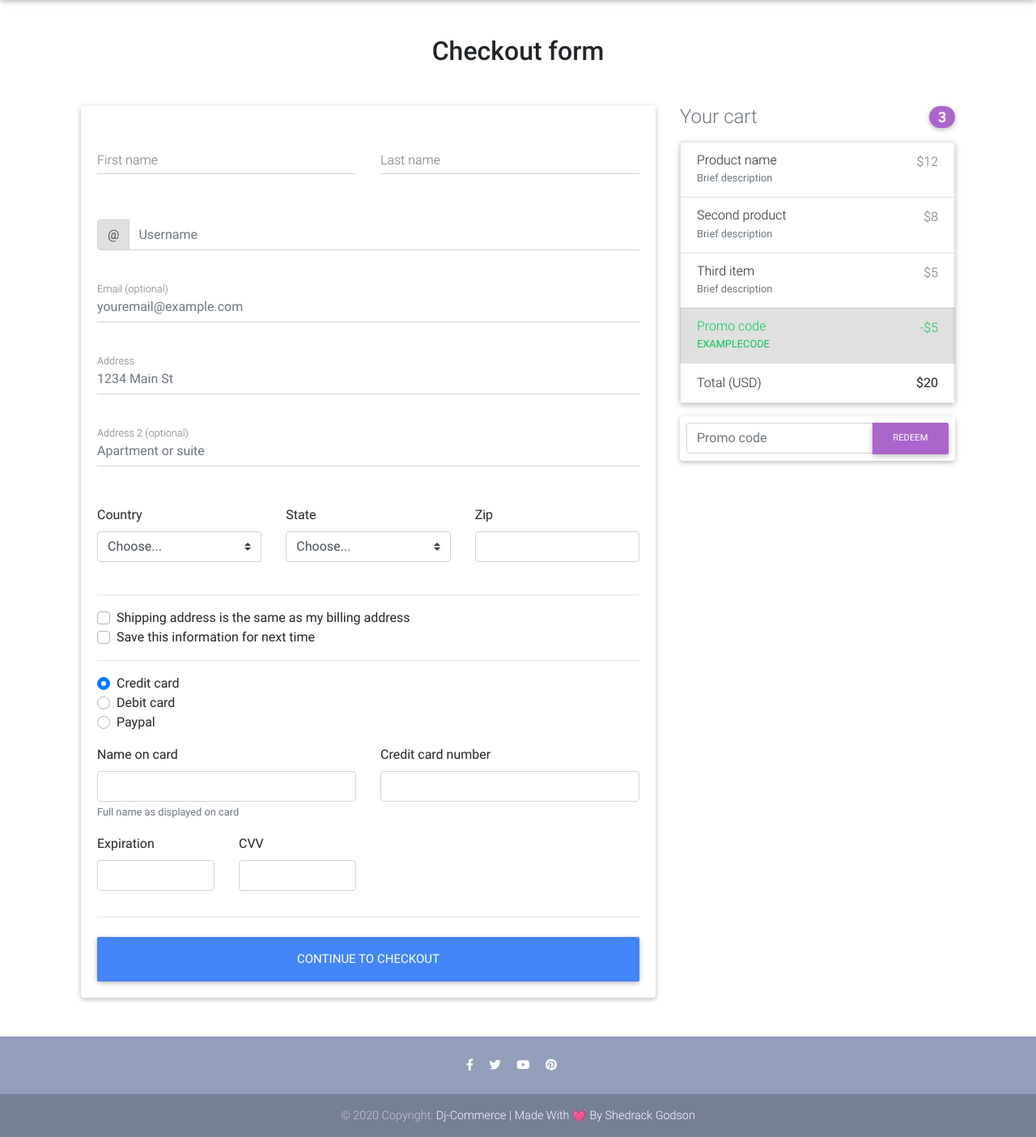
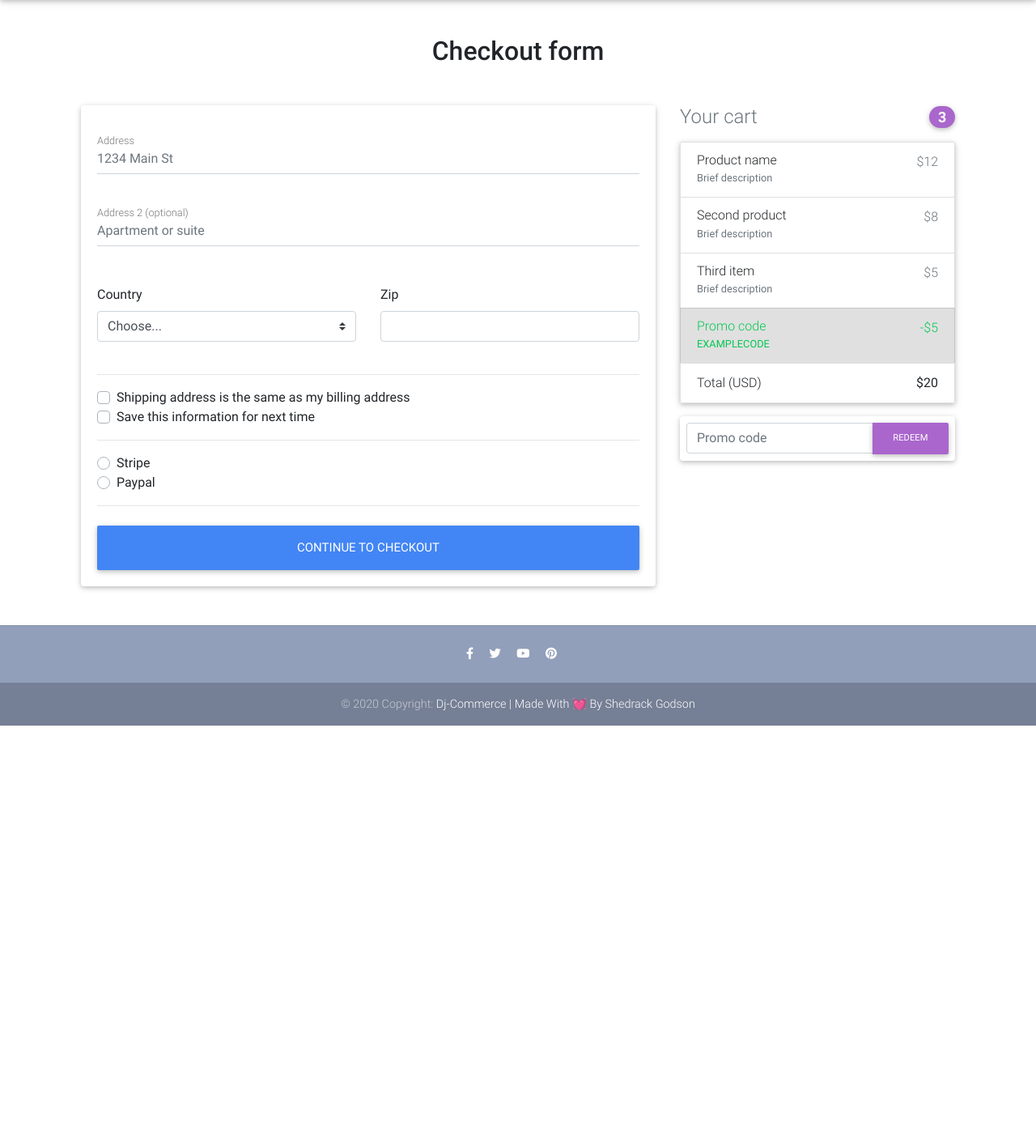
Before and after one commit to ShedrackGodson/django_ecommerce, a Django app: page /checkout/ in a window 1280 px wide. Shown: the part 64-1468 px from the top of the page at 81% size. After the commit the page ends 960 px from the top, so only its background shows below. Run offline with Django 3.2, Linux system fonts and the light colour scheme; the visitor is signed in with stand-in values (Sample User, id 1); data that the repository does not hold is empty; some libraries are stand-ins or nearby versions.

Commit message:
The Checkout View

```diff
--- /dev/null
+++ b/core/forms.py
@@ -0,0 +1,12 @@
+from django import forms
+from django_countries.fields import CountryField
+
+
+class CheckoutForm(forms.Form):
+    street_address = forms.CharField()
+    appartment_address = forms.CharField(required=False)
+    country = CountryField(blank_label='(select country)')
+    zip_code = forms.CharField()
+    save_info = forms.BooleanField(widget=forms.CheckboxInput())
+    same_billing_address = forms.BooleanField(widget=forms.CheckboxInput())
+    payment_option = forms.BooleanField(widget=forms.RadioSelect())
--- a/core/urls.py
+++ b/core/urls.py
@@ -1,4 +1,4 @@
-from .views import checkout, HomeView, ItemDetailView, add_to_cart,remove_from_cart, \
+from .views import CheckoutView, HomeView, ItemDetailView, add_to_cart,remove_from_cart, \
     OrderSummaryView,remove_single_item_from_cart
 from django.urls import path
 
@@ -6,7 +6,7 @@ app_name = 'core'
 
 urlpatterns = [
     path('', HomeView.as_view(), name="item_list"),
-    path('checkout/', checkout, name="checkout"),
+    path('checkout/', CheckoutView.as_view(), name="checkout"),
     path('order-summary/', OrderSummaryView.as_view(), name="order-summary"),
     path('product/<slug>/detail/', ItemDetailView.as_view(), name="product"),
     path('add-to-cart/<slug>/', add_to_cart, name="add-to-cart"),
--- a/core/views.py
+++ b/core/views.py
@@ -6,6 +6,7 @@ from django.contrib import messages
 from django.core.exceptions import ObjectDoesNotExist
 from django.contrib.auth.decorators import login_required
 from django.contrib.auth.mixins import LoginRequiredMixin
+from .forms import CheckoutForm
 # from django.core.urlresolvers import resolve
 
 
@@ -37,11 +38,18 @@ class ItemDetailView(LoginRequiredMixin, DetailView):
 
 
 
-def checkout(request):
+class CheckoutView(LoginRequiredMixin, View):
+    def get(self, *args, **kwargs):
 
-    return render(request, "checkout-page.html", {
+        return render(self.request, "checkout-page.html", {
+            "form": CheckoutForm()
+        })
 
-    })
+    def post(self, *args, **kwargs):
+        form = CheckoutForm(self.request.POST or None)
+        if form.is_valid():
+            print("The Form is Valid")
+            return redirect("core:checkout")
 
 
 @login_required
--- a/ecommerce/settings.py
+++ b/ecommerce/settings.py
@@ -36,6 +36,7 @@ INSTALLED_APPS = [
     'allauth.socialaccount',
     'django.contrib.humanize',
     'crispy_forms',
+    'django_countries',
 ]
 
 MIDDLEWARE = [
--- a/requirements.txt
+++ b/requirements.txt
@@ -4,6 +4,7 @@ chardet==3.0.4
 defusedxml==0.6.0
 Django==3.0
 django-allauth==0.42.0
+django-countries==6.1.3
 django-crispy-forms==1.9.2
 idna==2.10
 oauthlib==3.1.0
--- a/templates/checkout-page.html
+++ b/templates/checkout-page.html
@@ -16,52 +16,8 @@
         <div class="card">
 
           <!--Card content-->
-          <form class="card-body">
-
-            <!--Grid row-->
-            <div class="row">
-
-              <!--Grid column-->
-              <div class="col-md-6 mb-2">
-
-                <!--firstName-->
-                <div class="md-form ">
-                  <input type="text" id="firstName" class="form-control">
-                  <label for="firstName" class="">First name</label>
-                </div>
-
-              </div>
-              <!--Grid column-->
-
-              <!--Grid column-->
-              <div class="col-md-6 mb-2">
-
-                <!--lastName-->
-                <div class="md-form">
-                  <input type="text" id="lastName" class="form-control">
-                  <label for="lastName" class="">Last name</label>
-                </div>
-
-              </div>
-              <!--Grid column-->
-
-            </div>
-            <!--Grid row-->
-
-            <!--Username-->
-            <div class="md-form input-group pl-0 mb-5">
-              <div class="input-group-prepend">
-                <span class="input-group-text" id="basic-addon1">@</span>
-              </div>
-              <input type="text" class="form-control py-0" placeholder="Username" aria-describedby="basic-addon1">
-            </div>
-
-            <!--email-->
-            <div class="md-form mb-5">
-              <input type="text" id="email" class="form-control" placeholder="youremail@example.com">
-              <label for="email" class="">Email (optional)</label>
-            </div>
-
+          <form method="POST" class="card-body">
+            {% csrf_token %}
             <!--address-->
             <div class="md-form mb-5">
               <input type="text" id="address" class="form-control" placeholder="1234 Main St">
@@ -78,7 +34,7 @@
             <div class="row">
 
               <!--Grid column-->
-              <div class="col-lg-4 col-md-12 mb-4">
+              <div class="col-lg-6 col-md-12 mb-4">
 
                 <label for="country">Country</label>
                 <select class="custom-select d-block w-100" id="country" required>
@@ -93,22 +49,7 @@
               <!--Grid column-->
 
               <!--Grid column-->
-              <div class="col-lg-4 col-md-6 mb-4">
-
-                <label for="state">State</label>
-                <select class="custom-select d-block w-100" id="state" required>
-                  <option value="">Choose...</option>
-                  <option>California</option>
-                </select>
-                <div class="invalid-feedback">
-                  Please provide a valid state.
-                </div>
-
-              </div>
-              <!--Grid column-->
-
-              <!--Grid column-->
-              <div class="col-lg-4 col-md-6 mb-4">
+              <div class="col-lg-6 col-md-6 mb-4">
 
                 <label for="zip">Zip</label>
                 <input type="text" class="form-control" id="zip" placeholder="" required>
@@ -137,49 +78,12 @@
 
             <div class="d-block my-3">
               <div class="custom-control custom-radio">
-                <input id="credit" name="paymentMethod" type="radio" class="custom-control-input" checked required>
-                <label class="custom-control-label" for="credit">Credit card</label>
-              </div>
-              <div class="custom-control custom-radio">
                 <input id="debit" name="paymentMethod" type="radio" class="custom-control-input" required>
-                <label class="custom-control-label" for="debit">Debit card</label>
+                <label class="custom-control-label" for="debit">Stripe</label>
               </div>
               <div class="custom-control custom-radio">
                 <input id="paypal" name="paymentMethod" type="radio" class="custom-control-input" required>
                 <label class="custom-control-label" for="paypal">Paypal</label>
-              </div>
-            </div>
-            <div class="row">
-              <div class="col-md-6 mb-3">
-                <label for="cc-name">Name on card</label>
-                <input type="text" class="form-control" id="cc-name" placeholder="" required>
-                <small class="text-muted">Full name as displayed on card</small>
-                <div class="invalid-feedback">
-                  Name on card is required
-                </div>
-              </div>
-              <div class="col-md-6 mb-3">
-                <label for="cc-number">Credit card number</label>
-                <input type="text" class="form-control" id="cc-number" placeholder="" required>
-                <div class="invalid-feedback">
-                  Credit card number is required
-                </div>
-              </div>
-            </div>
-            <div class="row">
-              <div class="col-md-3 mb-3">
-                <label for="cc-expiration">Expiration</label>
-                <input type="text" class="form-control" id="cc-expiration" placeholder="" required>
-                <div class="invalid-feedback">
-                  Expiration date required
-                </div>
-              </div>
-              <div class="col-md-3 mb-3">
-                <label for="cc-expiration">CVV</label>
-                <input type="text" class="form-control" id="cc-cvv" placeholder="" required>
-                <div class="invalid-feedback">
-                  Security code required
-                </div>
               </div>
             </div>
             <hr class="mb-4">
```
